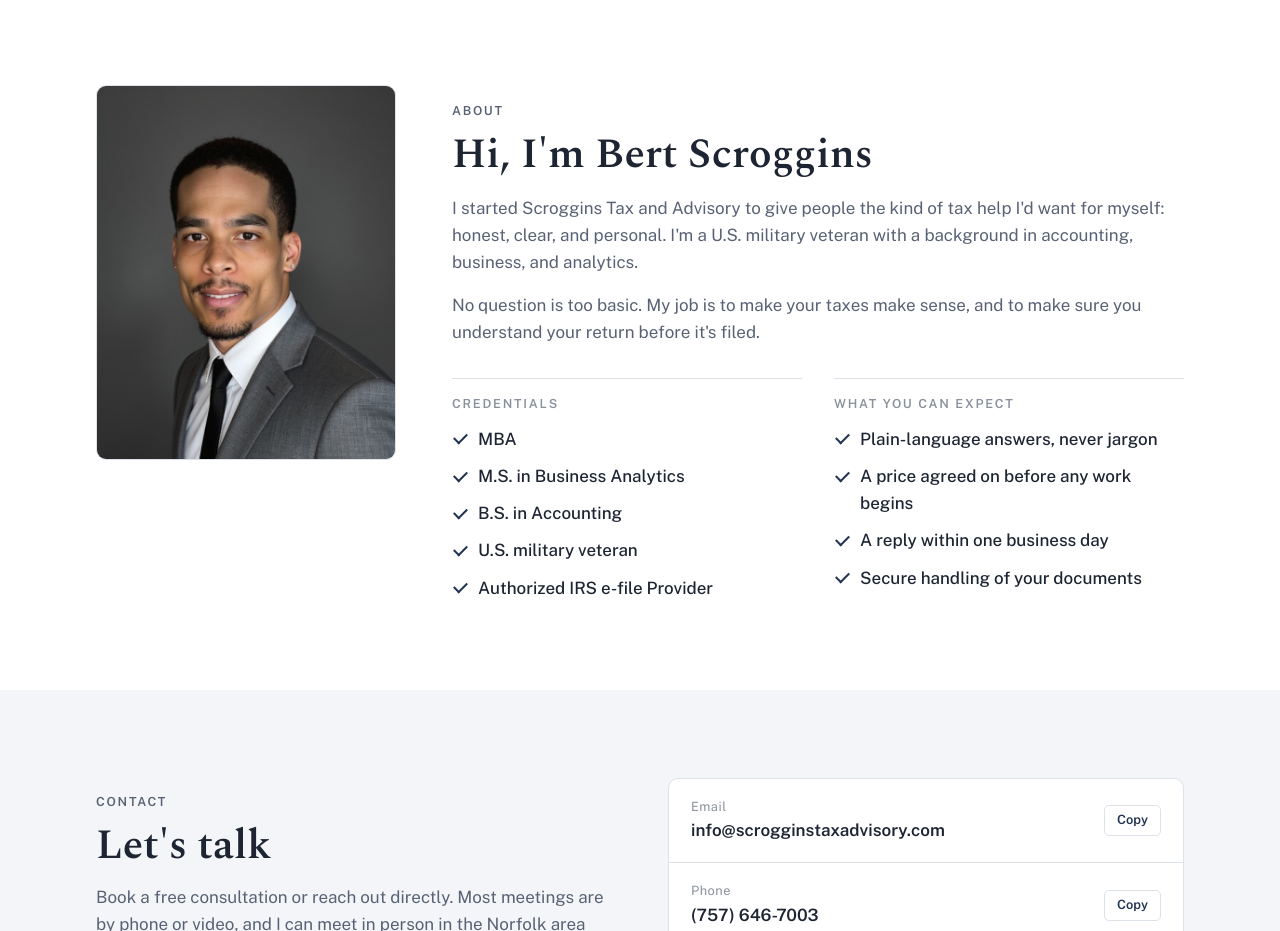
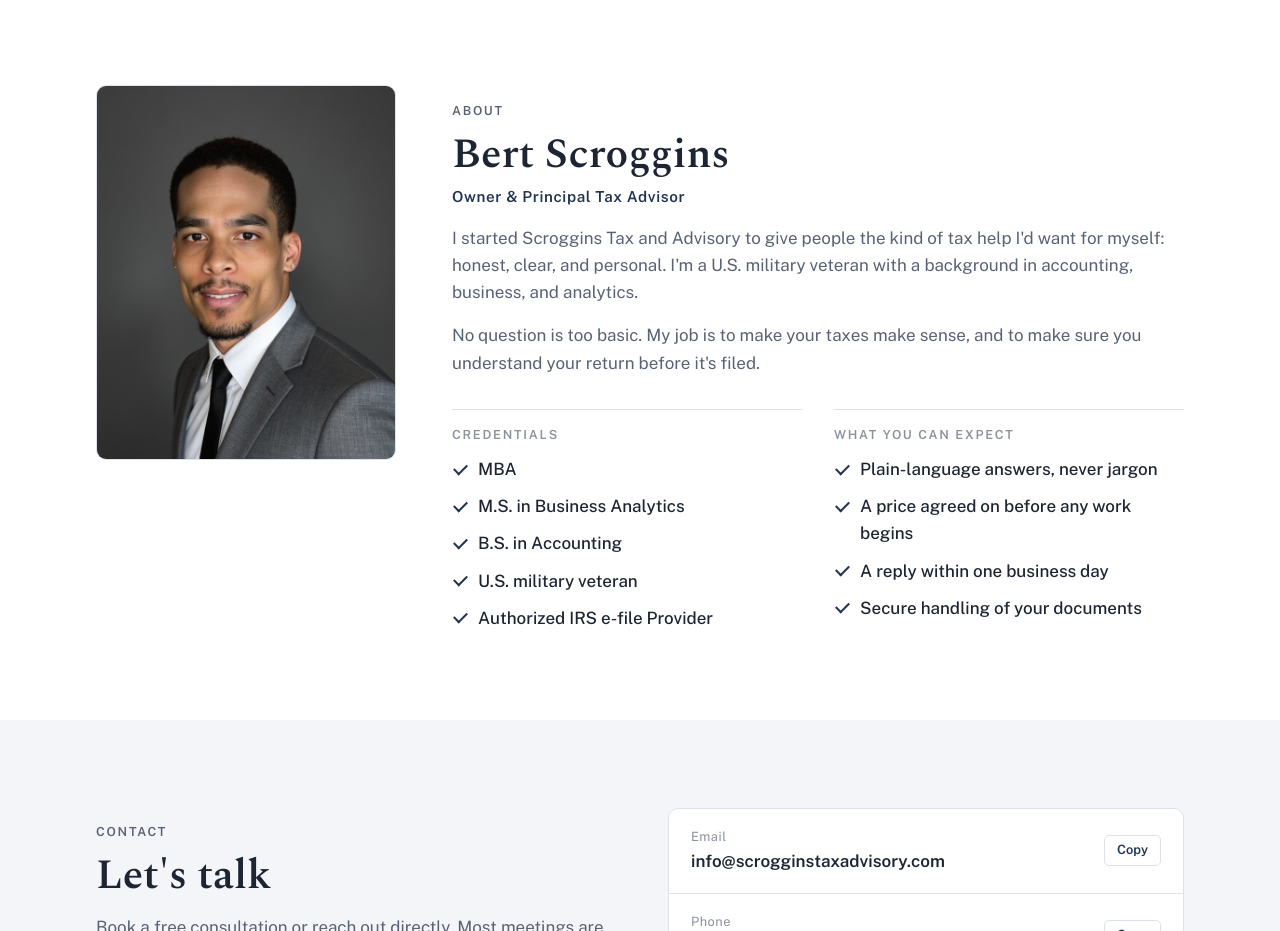
Before and after one commit to scrogginstaxadvisory/scrogginstaxadvisory-website, a plain HTML site: page index.html in a window 1280 px wide. Shown: the part 2240-3171 px from the top of the page. Drawn offline with nearby package versions, Linux system fonts and the light colour scheme.

Commit message:
Use name and title as About heading
Co-Authored-By: Claude Opus 5.5 <noreply@anthropic.com>
Claude-Session: https://claude.ai/code/session_01HRXUAKxjC7ouYvUjzEtzhU

```diff
--- a/index.html
+++ b/index.html
@@ -129,6 +129,7 @@ section.alt { background: var(--surface); }
 .about .copy { min-width: 0; max-width: 760px; }
 .about .copy h2 { font-size: clamp(1.9rem, 3.6vw, 2.6rem); margin-top: 10px; }
 .about .copy > p { margin-top: 16px; color: var(--muted); }
+.about .copy > p.role { margin-top: 6px; font-size: 0.95rem; font-weight: 600; letter-spacing: 0.04em; color: var(--navy); }
 .creds { margin-top: 28px; display: grid; grid-template-columns: 1fr 1fr; gap: 0 32px; padding: 0; list-style: none; }
 .creds li { padding-block: 12px; border-top: 1px solid var(--line); display: flex; flex-direction: column; }
 .creds li span { font-size: 0.8rem; color: var(--steel); letter-spacing: 0.04em; }
@@ -296,7 +297,8 @@ footer.site .legal { font-size: 0.8rem; color: var(--steel); max-width: 820px; }
       <figure class="photo"><img src="assets/bert.jpg" alt="Bert Scroggins" width="640" height="800" loading="lazy"></figure>
       <div class="copy">
         <p class="eyebrow">About</p>
-        <h2>Hi, I'm Bert Scroggins</h2>
+        <h2>Bert Scroggins</h2>
+        <p class="role">Owner &amp; Principal Tax Advisor</p>
         <p>I started Scroggins Tax and Advisory to give people the kind of tax help I'd want for myself: honest, clear, and personal. I'm a U.S. military veteran with a background in accounting, business, and analytics.</p>
         <p>No question is too basic. My job is to make your taxes make sense, and to make sure you understand your return before it's filed.</p>
         <div class="about-lists">
```
